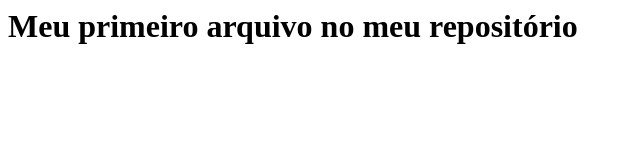
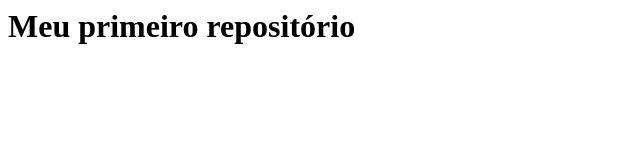
Before and after one commit to guilhermefontan/primeiro-repositorio, a plain HTML site: page index.html in a window 1280 px wide. Shown: the whole page, without its empty margins (0-640 px from the left). Drawn offline with Linux system fonts and the light colour scheme.

Commit message:
criando meu repositório

```diff
--- a/index.html
+++ b/index.html
@@ -1,2 +1,3 @@
 <html>
-        <h1> Meu primeiro arquivo no meu repositório</h1>
+        <h1> Meu primeiro repositório </h1>
+</html>
```
